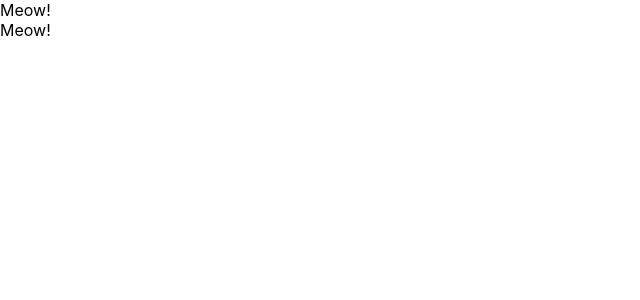
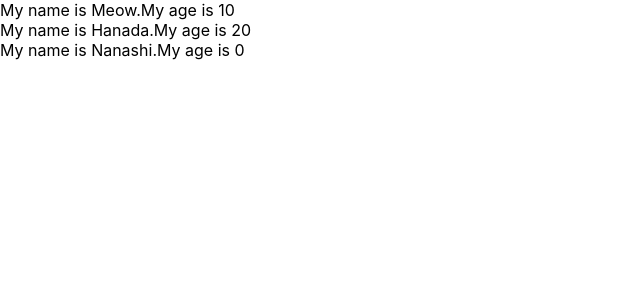
Before and after one commit to hirakumorishima02/udemy-react-redux-crud-apps, a React (Create React App) app: page / in a window 1280 px wide. Shown: the top 300 px of the page, without its empty margins (0-640 px from the left). Built offline with nearby package versions, Linux system fonts and the light colour scheme.

Commit message:
learn about props and defaultProps

```diff
--- a/src/App.js
+++ b/src/App.js
@@ -1,16 +1,29 @@
 import React from 'react';
 
 const App = () => {
+  const details = [
+    {name: "Meow", age: 10},
+    {name: "Hanada", age: 20},
+    {}
+  ]
   return (
     <div>
-    <Cat />
-    <Cat />
+      {
+        details.map((detail, index) => {
+          return <Cat name={detail.name} age={detail.age} key={index}/>
+        })
+      }
     </div>
   )
 }
 
-const Cat = () => {
-  return <div>Meow!</div>
+const Cat = (props) => {
+  return <div>My name is {props.name}.My age is {props.age}</div>
+}
+
+Cat.defaultProps = {
+  name: "Nanashi",
+  age: 0
 }
 
 export default App;
```
